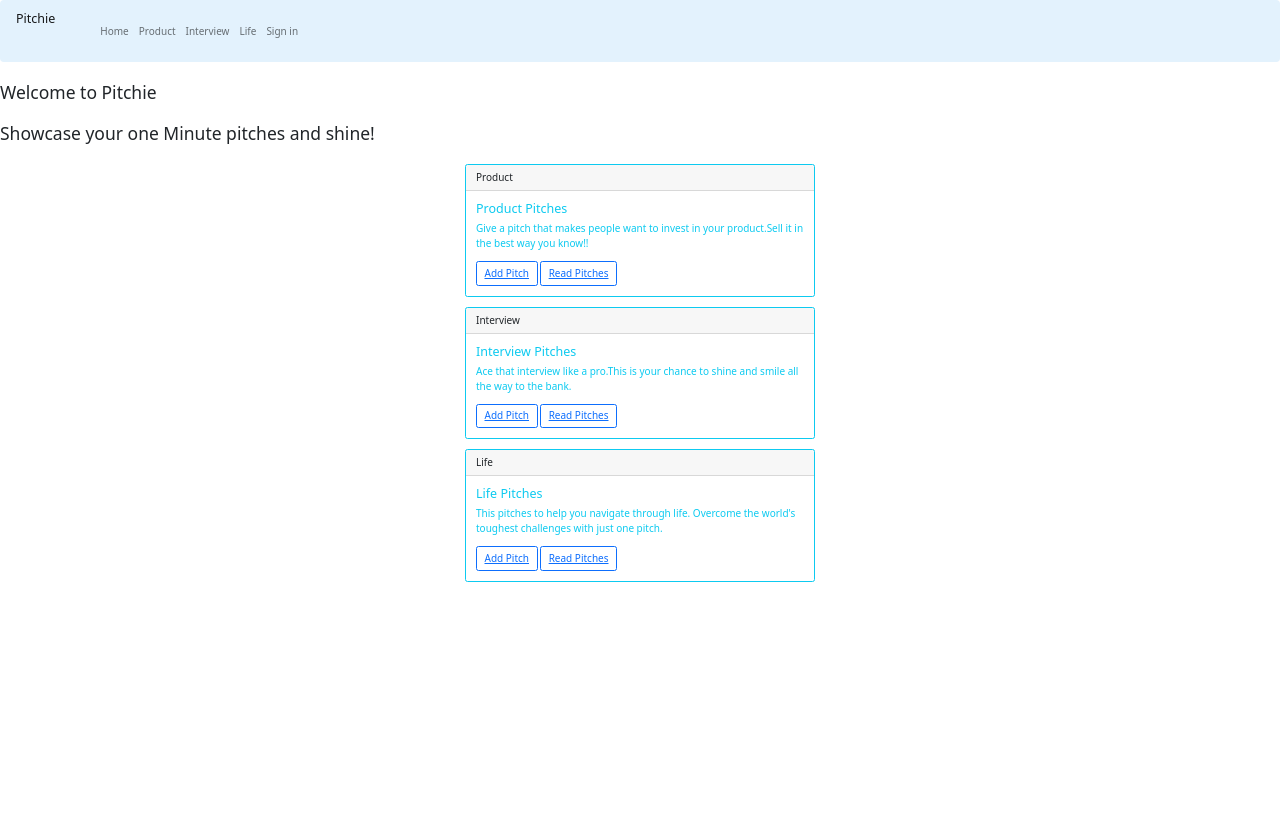
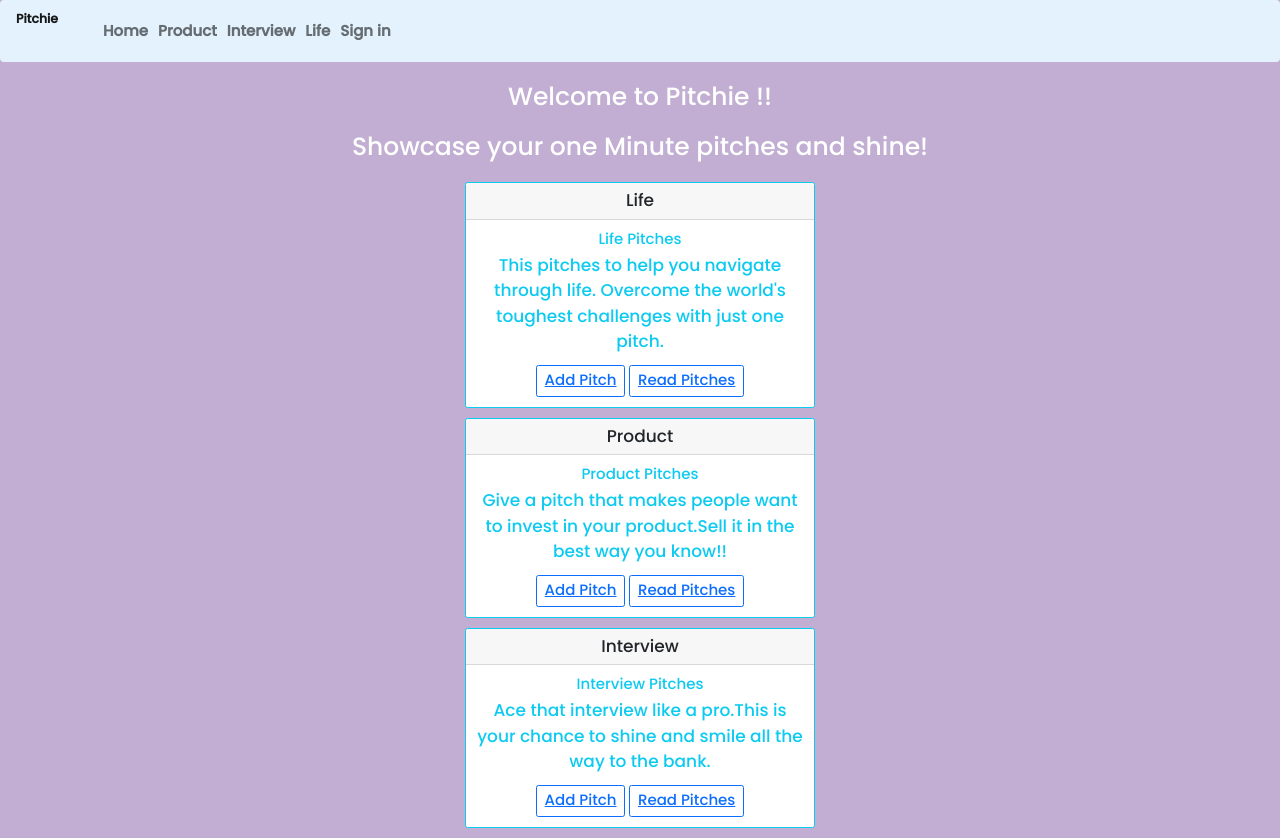
Before and after one commit to FaithKwamboka/Pitchie, a Flask app: page / in a window 1280 px wide. Before the commit the page ends 582 px from the top, so only its background shows below. Run offline with Flask 2, Linux system fonts and the light colour scheme; some libraries are stand-ins or nearby versions; some web fonts are replaced.

Commit message:
Edit index page

```diff
--- a/app/templates/index.html
+++ b/app/templates/index.html
@@ -1,14 +1,24 @@
 {% extends 'base.html'%}
 {% block styles%} {{ super() }}
-<link rel="stylesheet" href="{{url_for('static',filename='css/index.css')}}"> {% endblock %}
+<link rel="stylesheet" href="{{url_for('static',filename='css/styles.css')}}"> {% endblock %}
 {% block content %}
 
 <body>
-  <h3>Welcome to  Pitchie</h3><br>
-   <h3>Showcase your one Minute pitches and shine!</h3>
+  <h3>Welcome to  Pitchie !!</h3><br>
+  <h3>Showcase your one Minute pitches and shine!</h3>
   <br>
   <div class="d-flex justify-content-center">
     <div class="card-groups">
+      <div class="card border-info mb-3" style="max-width: 35rem;">
+        <div class="card-header">Life</div>
+        <div class="card-body text-info">
+          <h5 class="card-title">Life Pitches</h5>
+          <p class="card-text">This pitches to help you navigate through life. Overcome the world's toughest challenges with just one pitch.</p>
+          <button type="button" class="btn btn-outline-primary"><a href="../pitch/">Add Pitch</a></button>
+          <button type="button" class="btn btn-outline-primary"><a href="/categories/funny">Read Pitches</a></button>
+        </div>
+      </div>
+
       <div class="card border-info mb-3" style="max-width: 35rem;">
         <div class="card-header">Product</div>
         <div class="card-body text-info">
@@ -29,15 +39,6 @@
         </div>
       </div>
 
-      <div class="card border-info mb-3" style="max-width: 35rem;">
-        <div class="card-header">Life</div>
-        <div class="card-body text-info">
-          <h5 class="card-title">Life Pitches</h5>
-          <p class="card-text">This pitches to help you navigate through life. Overcome the world's toughest challenges with just one pitch.</p>
-          <button type="button" class="btn btn-outline-primary"><a href="../pitch/">Add Pitch</a></button>
-          <button type="button" class="btn btn-outline-primary"><a href="/categories/funny">Read Pitches</a></button>
-        </div>
-      </div>
 
     </div>
   </div>
```
